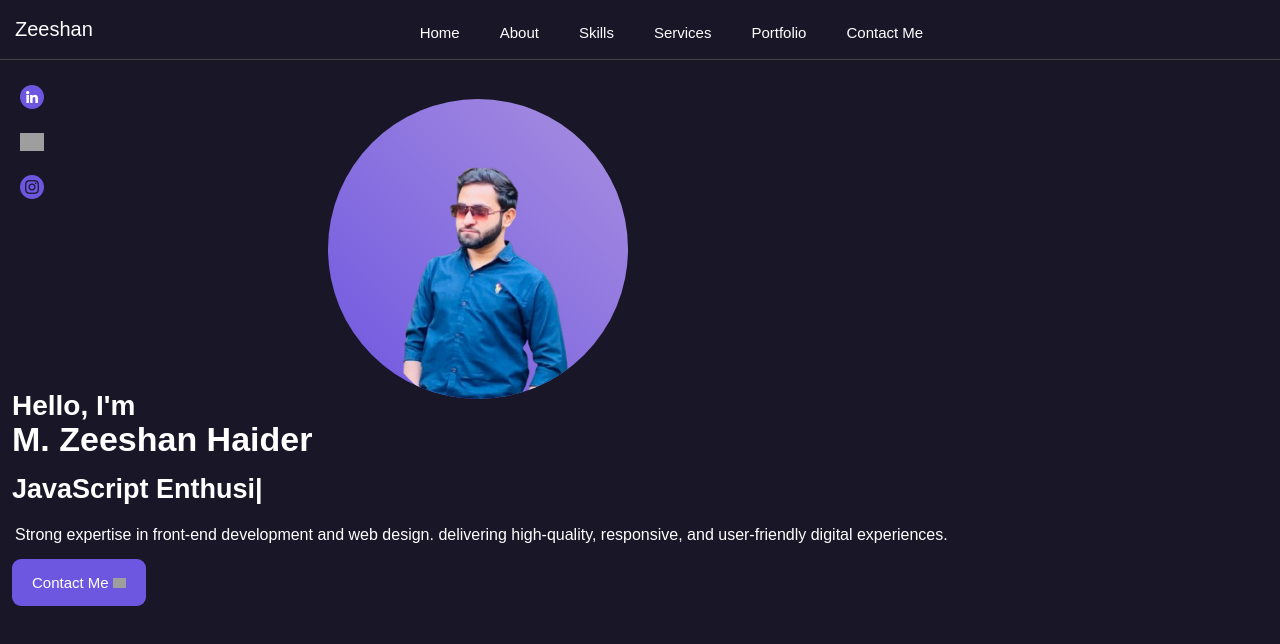
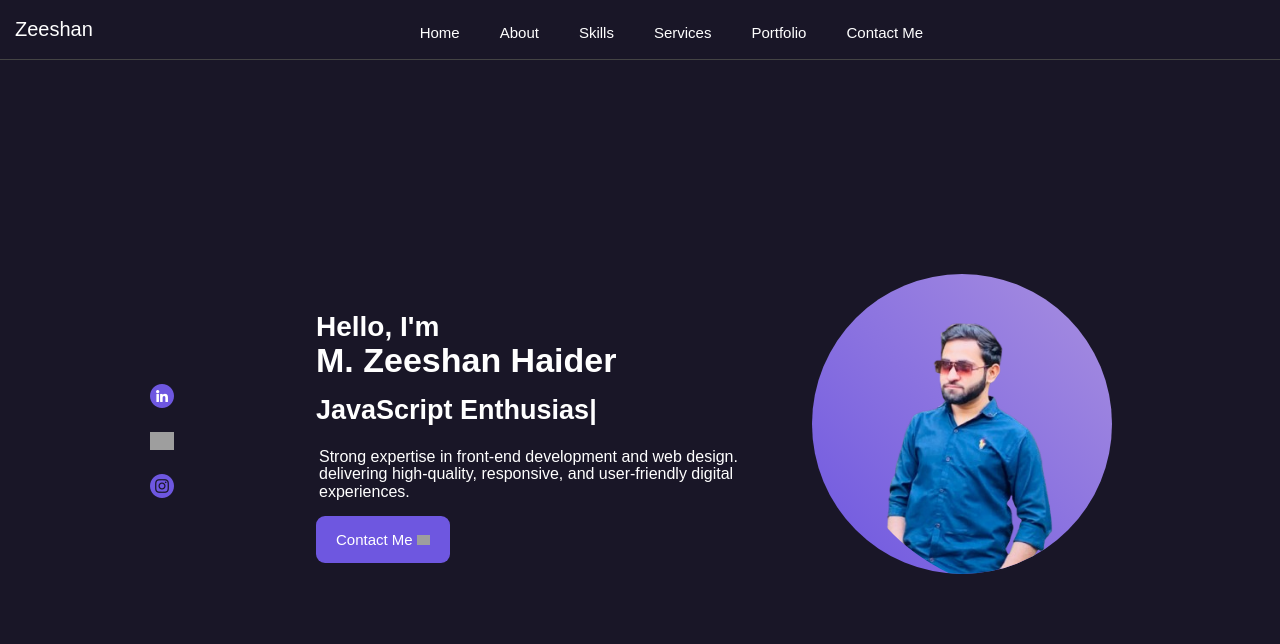
Before and after one commit to zh012948/frontend-portfolio, a React (Vite) app: page / in a window 1280 px wide. Shown: the top 644 px of the page. Built offline with nearby package versions, Linux system fonts and the light colour scheme; grey boxes are pictures that could not be loaded; some icons are missing.

Commit message:
Frontend Engineer

```diff
--- a/src/components/TypingAnimation.jsx
+++ b/src/components/TypingAnimation.jsx
@@ -9,7 +9,7 @@ const TypingAnimation = () => {
     useEffect(() => {
         typedInstance.current = new Typed(typedElement.current, {
             strings: ['Frontend Engineer', 'React Developer', 'JavaScript Enthusiast', 'MERN Stack Developer'],
-            typeSpeed: 50,
+            typeSpeed: 30,
             backSpeed: 30,
             loop: true,
         });
--- a/src/styles/BlobImage.css
+++ b/src/styles/BlobImage.css
@@ -45,3 +45,16 @@
         left: 25px;
     }
 }
+
+
+/* Laptop and Desktop*/
+
+@media screen and (min-width: 1024px) {
+    .blob-container {
+        margin-top: 0;
+    }
+
+    .blob-image {
+        top: 0;
+    }
+}
--- a/src/styles/HeroSection.css
+++ b/src/styles/HeroSection.css
@@ -4,10 +4,7 @@
     font-family: 'Poppins', sans-serif;
 }
 
-body {
-    height: 1000vh;
 
-}
 
 .hero-section {
     display: flex;
@@ -109,3 +106,39 @@ body {
 .btnContact button:hover {
     opacity: 0.8;
 }
+
+
+/* Laptop and Desktop*/
+
+@media screen and (min-width: 1024px) {
+
+    .hero-section {
+        align-items: center;
+        justify-content: space-evenly;
+        height: 100vh;
+    }
+
+
+
+    .hero-container {
+
+        flex-direction: row;
+        justify-content: space-between;
+        align-items: center;
+        padding-top: 25px;
+        /* height: 100vh; */
+    }
+
+    .content-container {
+        margin-top: 50px;
+    }
+
+    .briefing {
+        width: 452px;
+        font-weight: 300;
+    }
+
+    .social-icons {
+        position: relative;
+    }
+}
```
